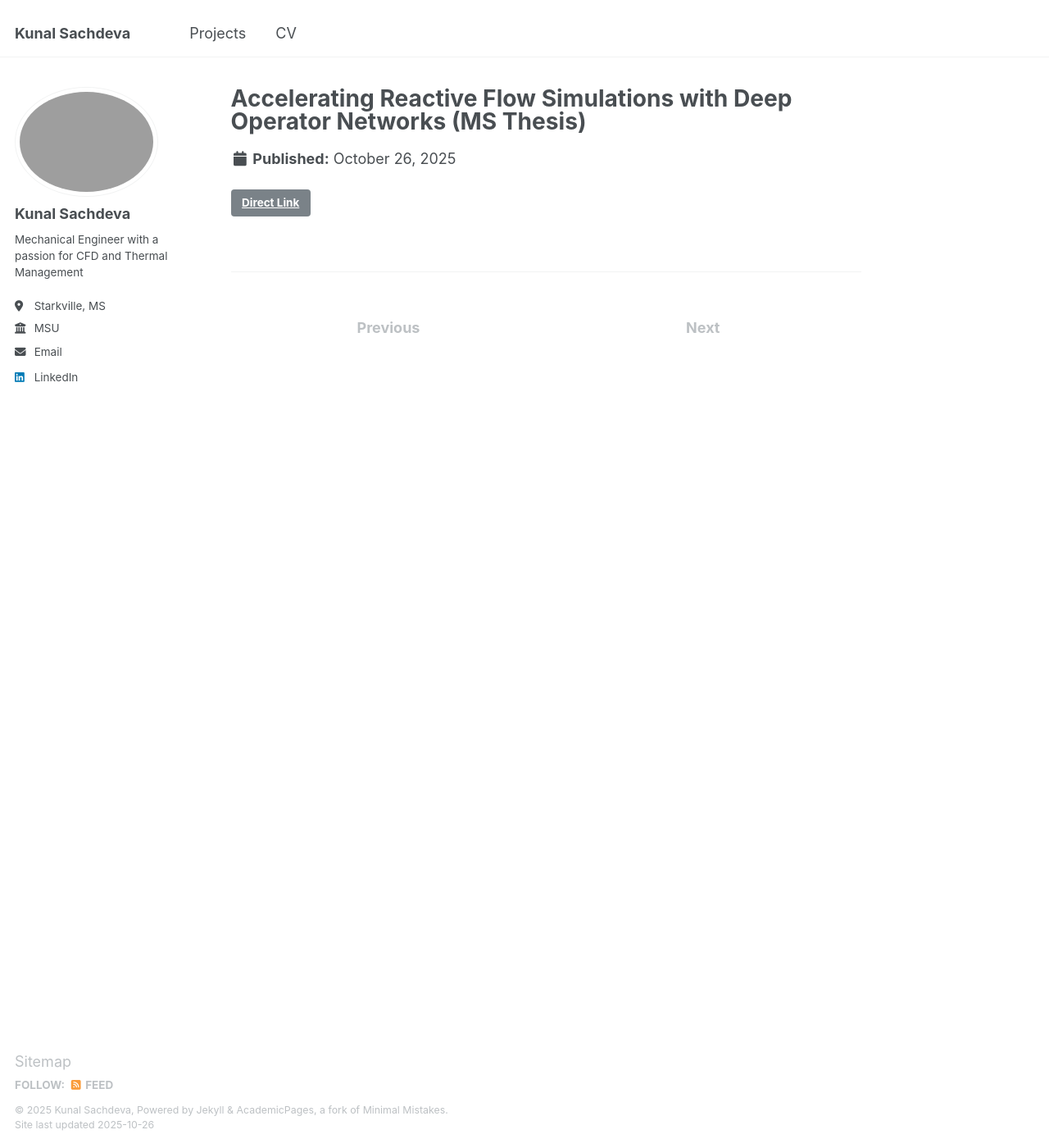
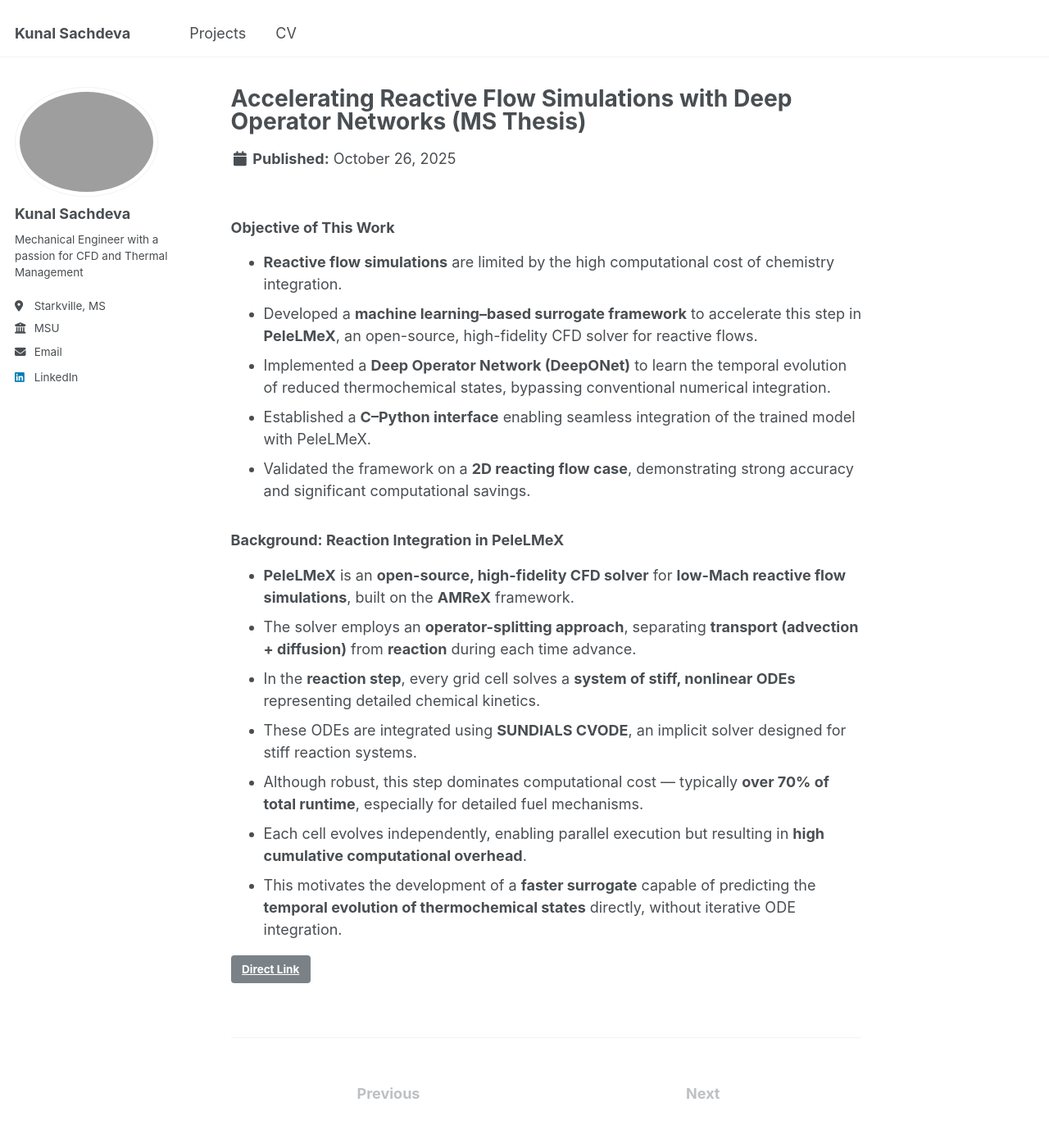
Before and after one commit to sachdevakunal/sachdevakunal.github.io, a Jekyll site: the page built from _projects/ms_thesis.md, in a window 1280 px wide and 1400 px high. Shown: the whole window at 82% size. Built offline with Jekyll 4.4.1, drawn with Linux system fonts in a browser that asks for light colours.

Commit message:
Expand ms_thesis.md with objectives and background
Added sections detailing the objective and background of the work on reactive flow simulations, including the development of a machine learning surrogate framework and its integration with PeleLMeX.

```diff
--- a/_projects/ms_thesis.md
+++ b/_projects/ms_thesis.md
@@ -4,3 +4,21 @@ order: 1
 tools: "Python (JAX, NumPy), MATLAB, Cantera, PeleLMeX, High-Performance Computing (HPC), ParaView"
 link: /projects/ms-thesis/
 ---
+
+### Objective of This Work
+
+- **Reactive flow simulations** are limited by the high computational cost of chemistry integration.
+- Developed a **machine learning–based surrogate framework** to accelerate this step in **PeleLMeX**, an open-source, high-fidelity CFD solver for reactive flows.
+- Implemented a **Deep Operator Network (DeepONet)** to learn the temporal evolution of reduced thermochemical states, bypassing conventional numerical integration.
+- Established a **C–Python interface** enabling seamless integration of the trained model with PeleLMeX.
+- Validated the framework on a **2D reacting flow case**, demonstrating strong accuracy and significant computational savings.
+
+### Background: Reaction Integration in PeleLMeX
+
+- **PeleLMeX** is an **open-source, high-fidelity CFD solver** for **low-Mach reactive flow simulations**, built on the **AMReX** framework.
+- The solver employs an **operator-splitting approach**, separating **transport (advection + diffusion)** from **reaction** during each time advance.
+- In the **reaction step**, every grid cell solves a **system of stiff, nonlinear ODEs** representing detailed chemical kinetics.
+- These ODEs are integrated using **SUNDIALS CVODE**, an implicit solver designed for stiff reaction systems.
+- Although robust, this step dominates computational cost — typically **over 70% of total runtime**, especially for detailed fuel mechanisms.
+- Each cell evolves independently, enabling parallel execution but resulting in **high cumulative computational overhead**.
+- This motivates the development of a **faster surrogate** capable of predicting the **temporal evolution of thermochemical states** directly, without iterative ODE integration.
```
